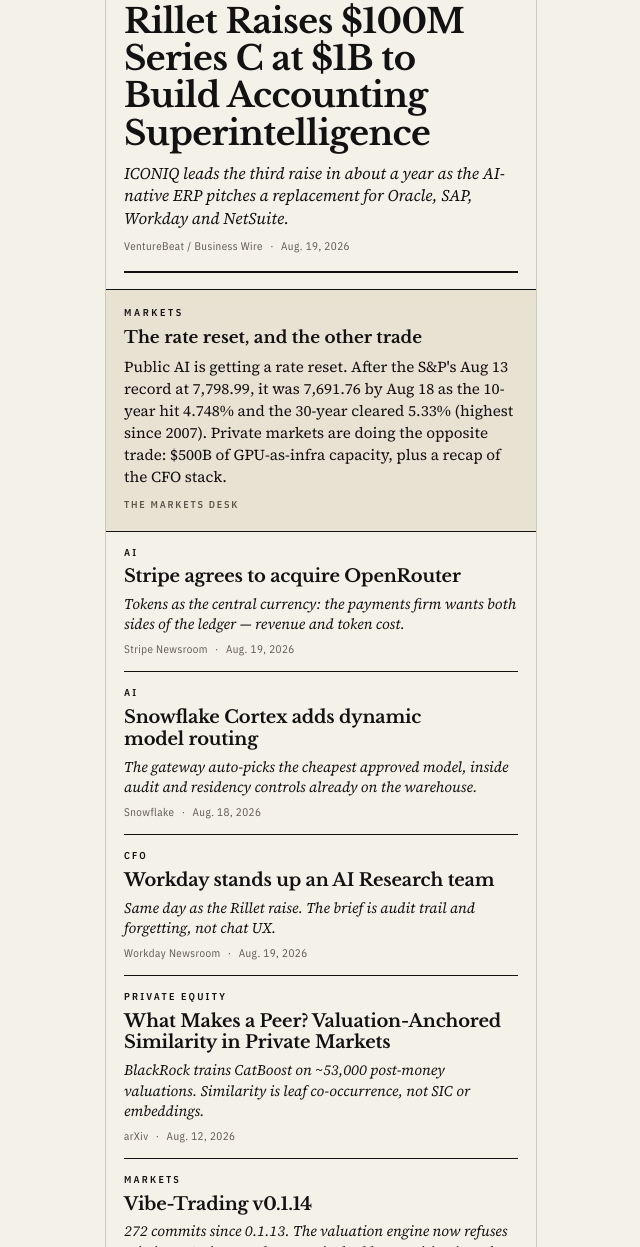
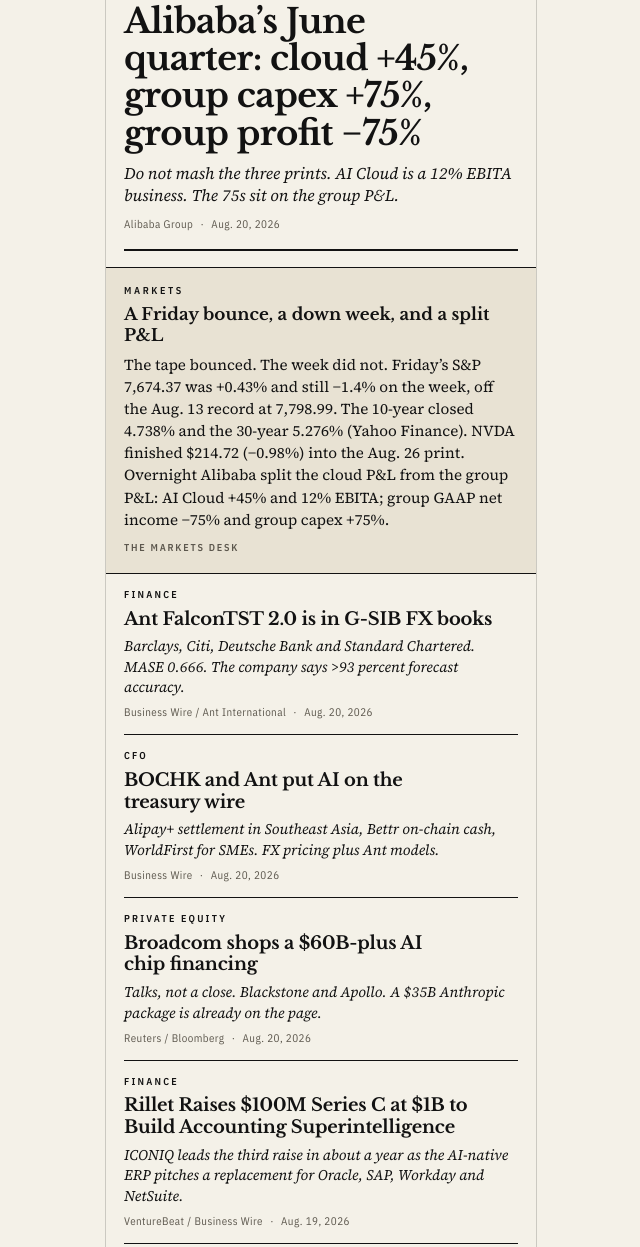
Before and after one commit to mpv-ai/mpv, a website: page index.html in a window 1280 px wide. Shown: the part 260-1507 px from the top of the page, without its empty margins (319-959 px from the left). Drawn offline with nearby package versions, Linux system fonts and the light colour scheme.

Commit message:
MPV Vol. 1, No. 2 — Friday, August 21, 2026

```diff
--- a/edition.json
+++ b/edition.json
@@ -1,30 +1,145 @@
 {
   "volume": 1,
-  "number": 1,
+  "number": 2,
   "city": "New York",
-  "date": "Thursday, August 20, 2026",
+  "date": "Friday, August 21, 2026",
   "editionLabel": "Late Edition",
   "tape": {
     "source": "Gate",
-    "updated": "Aug 19",
-    "line": "S&P 7,691.76 (from 7,798.99 Aug 13 record) · 10-year 4.748% · 30-year 5.33% (highest since 2007) · SOX −5% · SanDisk −9% · Micron −7% · NVDA −2.3%"
+    "updated": "Aug 21",
+    "line": "S&P 7,674.37 (+0.43% Fri; −1.4% week, off 7,798.99 Aug 13 record) · 10-year 4.738% · 30-year 5.276% · SOX 11,740 (−0.5%) · NVDA $214.72 (−0.98%)"
   },
   "deskNote": {
     "kicker": "Markets",
-    "hed": "The rate reset, and the other trade",
+    "hed": "A Friday bounce, a down week, and a split P&L",
     "signed": "The Markets desk",
-    "body": "Public AI is getting a rate reset. After the S&P's Aug 13 record at 7,798.99, it was 7,691.76 by Aug 18 as the 10-year hit 4.748% and the 30-year cleared 5.33% (highest since 2007). Private markets are doing the opposite trade: $500B of GPU-as-infra capacity, plus a recap of the CFO stack."
+    "body": "The tape bounced. The week did not. Friday’s S&P 7,674.37 was +0.43% and still −1.4% on the week, off the Aug. 13 record at 7,798.99. The 10-year closed 4.738% and the 30-year 5.276% (Yahoo Finance). NVDA finished $214.72 (−0.98%) into the Aug. 26 print. Overnight Alibaba split the cloud P&L from the group P&L: AI Cloud +45% and 12% EBITA; group GAAP net income −75% and group capex +75%."
   },
   "comingUp": {
     "label": "Coming up",
     "line": "GPCA / AVCA / LAVCA virtual — Thursday, August 27, 9:00 a.m. ET. Artificial Intelligence in Practice: lessons for private capital from the front line.",
     "href": "https://www.globalprivatecapital.org/events/artificial-intelligence-in-practice-lessons-for-private-capital-firms-from-the-frontline/"
   },
-  "sections": ["All", "AI", "Markets", "PE", "Finance", "CFO"],
+  "sections": [
+    "All",
+    "AI",
+    "Markets",
+    "PE",
+    "Finance",
+    "CFO"
+  ],
   "stories": [
     {
+      "id": "alibaba",
+      "lead": true,
+      "section": "Finance",
+      "kicker": "Finance",
+      "hed": "Alibaba’s June quarter: cloud +45%, group capex +75%, group profit −75%",
+      "dek": "Do not mash the three prints. AI Cloud is a 12% EBITA business. The 75s sit on the group P&L.",
+      "date": "Aug. 20, 2026",
+      "source": "Alibaba Group",
+      "url": "https://www.alibabagroup.com/en-US/document-2026456290057781248",
+      "also": [
+        {
+          "label": "SEC Exhibit 99.1 (6-K)",
+          "url": "https://www.sec.gov/Archives/edgar/data/1577552/000110465926099220/tm2623667d1_ex99-1.htm"
+        }
+      ],
+      "owner": "GUIDE",
+      "action": "Keep three ledgers: cloud operating, group income, group capex. Do not write a 45/75/75 cloud P&L.",
+      "grafs": [
+        "Alibaba reported the June quarter on Thursday. Group revenue was RMB268.95 billion (US$39.64 billion), up 9 percent. The new AI Cloud and Compute Services segment — Cloud Intelligence plus T-Head — printed RMB48.44 billion (US$7.14 billion), up 45 percent, with external cloud also +45 percent. AI-related product revenue was RMB12.38 billion (US$1.82 billion), the twelfth straight quarter of triple-digit growth.",
+        "That cloud line is making money. Segment adjusted EBITA rose 133 percent to RMB5.63 billion (US$830 million). Chief financial officer Toby Xu said operating leverage took the cloud EBITA margin to 12 percent. Chief executive Eddie Wu put QwenWork and a stack of new Qwen models on the same call.",
+        "The 75s are group numbers, not cloud. Group GAAP net income fell 75 percent to RMB10.44 billion (US$1.54 billion); non-GAAP net income fell 38 percent to RMB20.72 billion. Group capital expenditure rose 75 percent to RMB67.68 billion (US$9.98 billion) on AI infrastructure, procurement timing, CPU-compute and chip prices. Free cash flow was an outflow of RMB44.67 billion. BABA closed Friday at $119.34, down 8.6 percent from Thursday’s $130.53."
+      ]
+    },
+    {
+      "id": "falcon",
+      "lead": false,
+      "section": "Finance",
+      "kicker": "Finance",
+      "hed": "Ant FalconTST 2.0 is in G-SIB FX books",
+      "dek": "Barclays, Citi, Deutsche Bank and Standard Chartered. MASE 0.666. The company says >93 percent forecast accuracy.",
+      "date": "Aug. 20, 2026",
+      "source": "Business Wire / Ant International",
+      "url": "https://www.businesswire.com/news/home/20260819055561/en/",
+      "also": [
+        {
+          "label": "TechNode Global",
+          "url": "https://technode.global/2026/08/20/barclays-citi-deutsche-bank-standard-chartered-adopt-ant-internationals-falcontst-ai-model-2-0/"
+        },
+        {
+          "label": "FalconTST site",
+          "url": "https://falcon-tst.ant-intl.com/"
+        },
+        {
+          "label": "arXiv 2608.13262",
+          "url": "https://arxiv.org/abs/2608.13262"
+        }
+      ],
+      "owner": "FORGE",
+      "action": "Name the four G-SIB hooks — BARX NetFX, Citi Fixed FX, Deutsche, StanChart SCALE FX / MAS PathFin.ai — and treat FalconTST as treasury infrastructure, not a model card.",
+      "grafs": [
+        "Ant International released Falcon Time-Series Transformer 2.0 for cash-flow and FX exposure on cross-border payments. The company said the model scored 0.666 MASE on a public time-series foundation-model benchmark, at the top of that leaderboard, and has held forecast accuracy above 93 percent.",
+        "Four G-SIBs are named on the 2.0 deployment: Barclays inside BARX NetFX, Citi beside Fixed FX Rates, Deutsche Bank in FX operations, and Standard Chartered beside SCALE FX under the Monetary Authority of Singapore’s PathFin.ai programme. Ant first ran the stack on its own hourly, daily and weekly books.",
+        "Kelvin Li, general manager of platform tech, said 2.0 is how the firm extends the 1.0 cost save to bank partners and to e-commerce, travel and fintech. An API trial is on GitHub; the technical report is arXiv 2608.13262."
+      ]
+    },
+    {
+      "id": "bochk",
+      "lead": false,
+      "section": "CFO",
+      "kicker": "CFO",
+      "hed": "BOCHK and Ant put AI on the treasury wire",
+      "dek": "Alipay+ settlement in Southeast Asia, Bettr on-chain cash, WorldFirst for SMEs. FX pricing plus Ant models.",
+      "date": "Aug. 20, 2026",
+      "source": "Business Wire",
+      "url": "https://www.businesswire.com/news/home/20260819555366/en/",
+      "also": [
+        {
+          "label": "Fintech Global",
+          "url": "https://fintech.global/2026/08/20/bochk-and-ant-international-expand-cross-border-payments-partnership/"
+        },
+        {
+          "label": "TechNode Global",
+          "url": "https://technode.global/2026/08/20/hong-kongs-bochk-singapores-ant-international-partner-on-cross-border-payments-treasury-sme-services/"
+        }
+      ],
+      "owner": "GUIDE",
+      "action": "Map Alipay+ / Bettr / WorldFirst against a PE portco treasury stack: settlement bank, FX, SME cash.",
+      "grafs": [
+        "Bank of China (Hong Kong) and Ant International, partners since 2013, announced a strategic tie-up for cross-border payments, real-time treasury and SME cash. The bank’s FX book is meant to sit next to Ant’s models.",
+        "Three Ant rails are named. BOCHK will supply accounts and settlement banking so Alipay+ can clear across Southeast Asia. Bettr will work with the bank on distributed-ledger and tokenised cash and investment tools. WorldFirst will package cross-border fund management for SMEs, including Chinese firms going out.",
+        "BOCHK customers can already link accounts and cards to AlipayHK for transfers, payments and top-ups. Sun Yu, vice-chairman and chief executive of BOCHK, and Eric Jing, Ant International chairman, signed the release."
+      ]
+    },
+    {
+      "id": "broadcom",
+      "lead": false,
+      "section": "PE",
+      "kicker": "Private Equity",
+      "hed": "Broadcom shops a $60B-plus AI chip financing",
+      "dek": "Talks, not a close. Blackstone and Apollo. A $35B Anthropic package is already on the page.",
+      "date": "Aug. 20, 2026",
+      "source": "Reuters / Bloomberg",
+      "url": "https://www.reuters.com/technology/broadcom-seeks-more-than-60-billion-latest-ai-debt-deal-bloomberg-news-reports-2026-08-20/",
+      "also": [
+        {
+          "label": "CNA (Reuters rewrite)",
+          "url": "https://www.channelnewsasia.com/business/broadcom-seeks-more-60-billion-in-latest-ai-debt-deal-bloomberg-news-reports-6332071"
+        }
+      ],
+      "owner": "GUIDE",
+      "action": "Pair with the Nvidia $500B platforms: who actually funds custom silicon vs GPU-as-infra, and which is a term sheet.",
+      "grafs": [
+        "Broadcom is in talks to raise more than $60 billion of debt for an AI-chip financing that would serve Anthropic and other customers, Bloomberg reported Thursday, as relayed by Reuters. A junior piece of about $30 billion and a senior-secured tranche of about $60 billion to $70 billion, with Broadcom guaranteeing part of the senior, could take the package toward $100 billion. The debt would sit in a special-purpose vehicle.",
+        "Blackstone and Apollo are in the conversation. That follows a June package from Broadcom, Apollo and Blackstone to finance $35 billion of Anthropic compute on Broadcom custom chips — about one gigawatt in the first slice, with a stated aim of more than 20 gigawatts for leading labs by 2028.",
+        "Blackstone declined to comment. Broadcom and Apollo did not immediately respond, Reuters said. It remains a talk, not a close — the same test as the Nvidia $500 billion capacity platforms."
+      ]
+    },
+    {
       "id": "rillet",
-      "lead": true,
+      "lead": false,
       "section": "Finance",
       "kicker": "Finance",
       "hed": "Rillet Raises $100M Series C at $1B to Build Accounting Superintelligence",
--- a/index.html
+++ b/index.html
@@ -3,8 +3,8 @@
 <head>
   <meta charset="utf-8">
   <meta name="viewport" content="width=device-width, initial-scale=1, viewport-fit=cover">
-  <title>MPV — Thursday, August 20, 2026</title>
-  <meta name="description" content="MPV Vol. 1, No. 1. Thursday, August 20, 2026. Late Edition. New York.">
+  <title>MPV — Friday, August 21, 2026</title>
+  <meta name="description" content="MPV Vol. 1, No. 2. Friday, August 21, 2026. Late Edition. New York.">
   <meta name="theme-color" content="#121212">
   <meta name="apple-mobile-web-app-capable" content="yes">
   <meta name="mobile-web-app-capable" content="yes">
```
Also changed, not shown: README.md.
